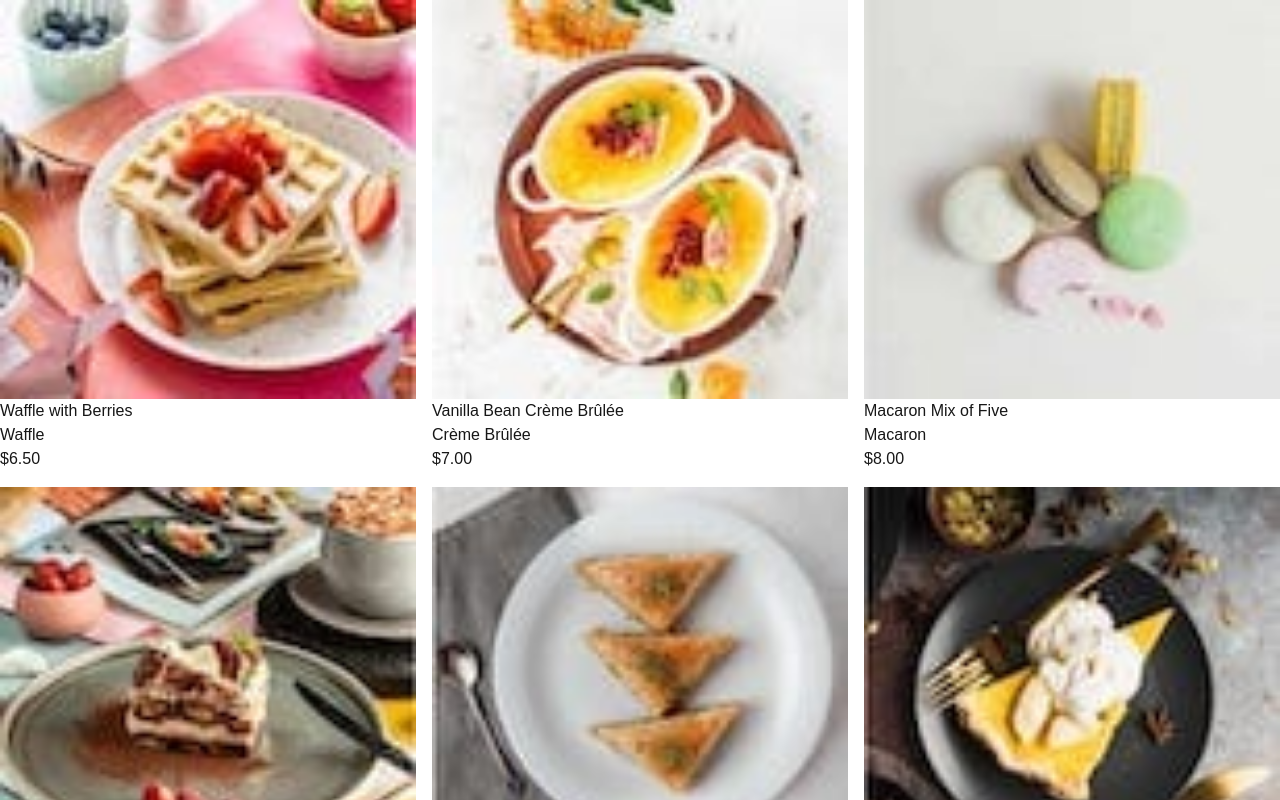
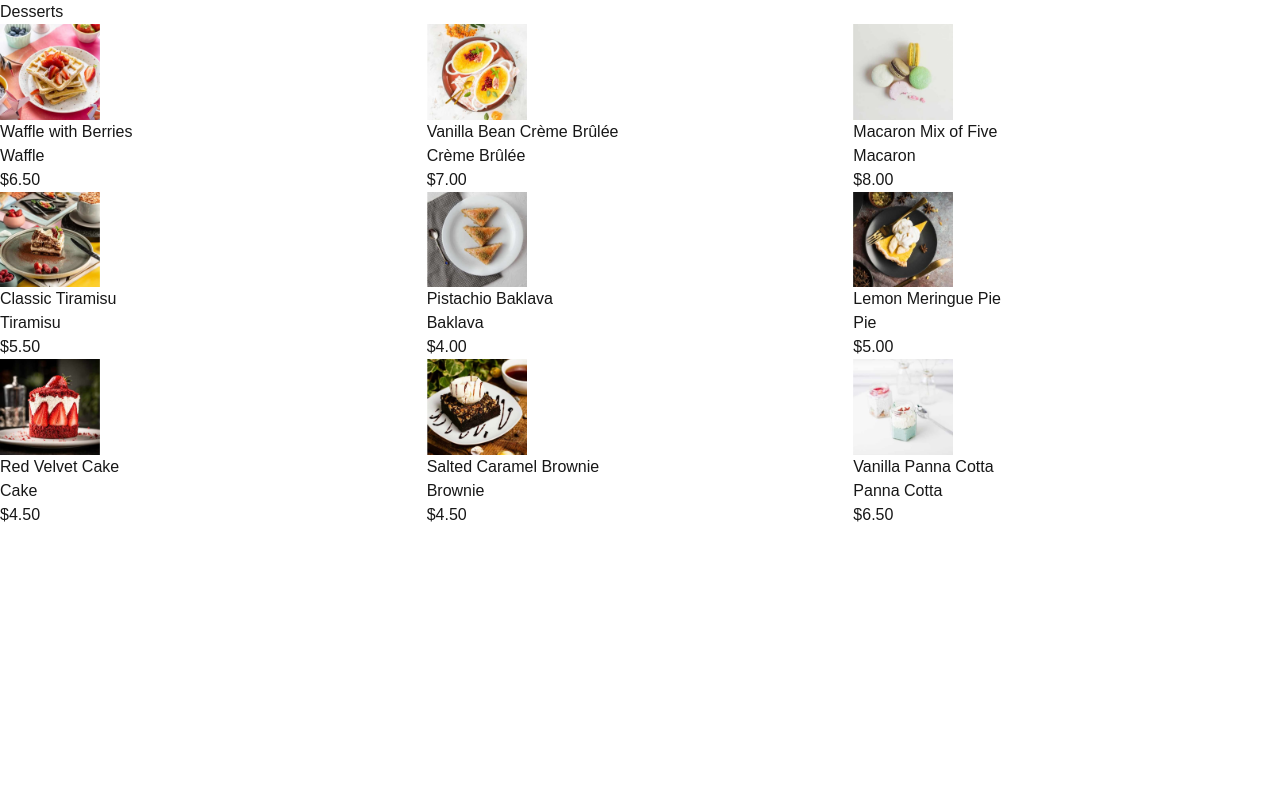
Before and after one commit to Maryiamreda/Product-list-with-cart, a Next.js app: page / in a window 1280 px wide. Shown: the top 800 px of the page. Built offline with nearby package versions, Linux system fonts and the light colour scheme.

Commit message:
grid view problem

```diff
--- a/src/app/products.tsx
+++ b/src/app/products.tsx
@@ -1,21 +1,28 @@
 import React from 'react';
 import { Products } from "@/data";
+import Image from "next/image";
 
 const ProductsList = () => {
   return (
-     <div className="grid grid-cols-2 md:grid-cols-3 gap-4">
-         {Products.map((product, index) => (
-           <div key={index} className="card">
-             <img
-               src={product.image.thumbnail}
+     <div className="">
+        <h1>  Desserts</h1>
+        <div className='grid grid-cols-1 md:grid-cols-2 lg:grid-cols-3 '>
+           {Products.map((product, index) => (
+           <div key={index} className="flex flex-col w-100">
+                  <Image
+               src={product.image.desktop}
                alt={product.name}
-               className="w-full"
-             />
+             width={100}
+             height={100}
+               className=""
+/>
              <h2>{product.name}</h2>
              <p>{product.category}</p>
              <p>${product.price.toFixed(2)}</p>
            </div>
          ))}
+        </div>
+
        </div>
   );
 }
--- a/src/data.tsx
+++ b/src/data.tsx
@@ -14,116 +14,113 @@ export type Product = {
   amount: number;
 };
 export type ProductType = Product[];
-
-export const Products=[
+export const Products = [
   {
-       "image": {
-            "thumbnail": "./assets/images/image-waffle-thumbnail.jpg",
-            "mobile": "./assets/images/image-waffle-mobile.jpg",
-            "tablet": "./assets/images/image-waffle-tablet.jpg",
-            "desktop": "./assets/images/image-waffle-desktop.jpg"
+    image: {
+      thumbnail: "/assets/images/image-waffle-thumbnail.jpg",
+      mobile: "/assets/images/image-waffle-mobile.jpg",
+      tablet: "/assets/images/image-waffle-tablet.jpg",
+      desktop: "/assets/images/image-waffle-desktop.jpg"
     },
-       "name": "Waffle with Berries",
-       "category": "Waffle",
-       "price": 6.50,
-       "amount": 0
-
+    name: "Waffle with Berries",
+    category: "Waffle",
+    price: 6.50,
+    amount: 0
   },
   {
-        "image": {
-            "thumbnail": "./assets/images/image-creme-brulee-thumbnail.jpg",
-            "mobile": "./assets/images/image-creme-brulee-mobile.jpg",
-            "tablet": "./assets/images/image-creme-brulee-tablet.jpg",
-            "desktop": "./assets/images/image-creme-brulee-desktop.jpg"
+    image: {
+      thumbnail: "/assets/images/image-creme-brulee-thumbnail.jpg",
+      mobile: "/assets/images/image-creme-brulee-mobile.jpg",
+      tablet: "/assets/images/image-creme-brulee-tablet.jpg",
+      desktop: "/assets/images/image-creme-brulee-desktop.jpg"
     },
-        "name": "Vanilla Bean Crème Brûlée",
-        "category": "Crème Brûlée",
-        "price": 7.00,
-               "amount": 0
-
+    name: "Vanilla Bean Crème Brûlée",
+    category: "Crème Brûlée",
+    price: 7.00,
+    amount: 0
   },
   {
-        "image": {
-            "thumbnail": "./assets/images/image-macaron-thumbnail.jpg",
-            "mobile": "./assets/images/image-macaron-mobile.jpg",
-            "tablet": "./assets/images/image-macaron-tablet.jpg",
-            "desktop": "./assets/images/image-macaron-desktop.jpg"
+    image: {
+      thumbnail: "/assets/images/image-macaron-thumbnail.jpg",
+      mobile: "/assets/images/image-macaron-mobile.jpg",
+      tablet: "/assets/images/image-macaron-tablet.jpg",
+      desktop: "/assets/images/image-macaron-desktop.jpg"
     },
-        "name": "Macaron Mix of Five",
-        "category": "Macaron",
-        "price": 8.00,
-               "amount": 0
+    name: "Macaron Mix of Five",
+    category: "Macaron",
+    price: 8.00,
+    amount: 0
   },
   {
-        "image": {
-            "thumbnail": "./assets/images/image-tiramisu-thumbnail.jpg",
-            "mobile": "./assets/images/image-tiramisu-mobile.jpg",
-            "tablet": "./assets/images/image-tiramisu-tablet.jpg",
-            "desktop": "./assets/images/image-tiramisu-desktop.jpg"
+    image: {
+      thumbnail: "/assets/images/image-tiramisu-thumbnail.jpg",
+      mobile: "/assets/images/image-tiramisu-mobile.jpg",
+      tablet: "/assets/images/image-tiramisu-tablet.jpg",
+      desktop: "/assets/images/image-tiramisu-desktop.jpg"
     },
-        "name": "Classic Tiramisu",
-        "category": "Tiramisu",
-        "price": 5.50,
-               "amount": 0
+    name: "Classic Tiramisu",
+    category: "Tiramisu",
+    price: 5.50,
+    amount: 0
   },
   {
-        "image": {
-            "thumbnail": "./assets/images/image-baklava-thumbnail.jpg",
-            "mobile": "./assets/images/image-baklava-mobile.jpg",
-            "tablet": "./assets/images/image-baklava-tablet.jpg",
-            "desktop": "./assets/images/image-baklava-desktop.jpg"
+    image: {
+      thumbnail: "/assets/images/image-baklava-thumbnail.jpg",
+      mobile: "/assets/images/image-baklava-mobile.jpg",
+      tablet: "/assets/images/image-baklava-tablet.jpg",
+      desktop: "/assets/images/image-baklava-desktop.jpg"
     },
-        "name": "Pistachio Baklava",
-        "category": "Baklava",
-        "price": 4.00,
-               "amount": 0
+    name: "Pistachio Baklava",
+    category: "Baklava",
+    price: 4.00,
+    amount: 0
   },
   {
-        "image": {
-            "thumbnail": "./assets/images/image-meringue-thumbnail.jpg",
-            "mobile": "./assets/images/image-meringue-mobile.jpg",
-            "tablet": "./assets/images/image-meringue-tablet.jpg",
-            "desktop": "./assets/images/image-meringue-desktop.jpg"
+    image: {
+      thumbnail: "/assets/images/image-meringue-thumbnail.jpg",
+      mobile: "/assets/images/image-meringue-mobile.jpg",
+      tablet: "/assets/images/image-meringue-tablet.jpg",
+      desktop: "/assets/images/image-meringue-desktop.jpg"
     },
-        "name": "Lemon Meringue Pie",
-        "category": "Pie",
-        "price": 5.00,
-               "amount": 0
+    name: "Lemon Meringue Pie",
+    category: "Pie",
+    price: 5.00,
+    amount: 0
   },
   {
-        "image": {
-            "thumbnail": "./assets/images/image-cake-thumbnail.jpg",
-            "mobile": "./assets/images/image-cake-mobile.jpg",
-            "tablet": "./assets/images/image-cake-tablet.jpg",
-            "desktop": "./assets/images/image-cake-desktop.jpg"
+    image: {
+      thumbnail: "/assets/images/image-cake-thumbnail.jpg",
+      mobile: "/assets/images/image-cake-mobile.jpg",
+      tablet: "/assets/images/image-cake-tablet.jpg",
+      desktop: "/assets/images/image-cake-desktop.jpg"
     },
-        "name": "Red Velvet Cake",
-        "category": "Cake",
-        "price": 4.50,
-               "amount": 0
+    name: "Red Velvet Cake",
+    category: "Cake",
+    price: 4.50,
+    amount: 0
   },
   {
-        "image": {
-            "thumbnail": "./assets/images/image-brownie-thumbnail.jpg",
-            "mobile": "./assets/images/image-brownie-mobile.jpg",
-            "tablet": "./assets/images/image-brownie-tablet.jpg",
-            "desktop": "./assets/images/image-brownie-desktop.jpg"
+    image: {
+      thumbnail: "/assets/images/image-brownie-thumbnail.jpg",
+      mobile: "/assets/images/image-brownie-mobile.jpg",
+      tablet: "/assets/images/image-brownie-tablet.jpg",
+      desktop: "/assets/images/image-brownie-desktop.jpg"
     },
-        "name": "Salted Caramel Brownie",
-        "category": "Brownie",
-        "price": 4.50,
-               "amount": 0
+    name: "Salted Caramel Brownie",
+    category: "Brownie",
+    price: 4.50,
+    amount: 0
   },
   {
-        "image": {
-            "thumbnail": "./assets/images/image-panna-cotta-thumbnail.jpg",
-            "mobile": "./assets/images/image-panna-cotta-mobile.jpg",
-            "tablet": "./assets/images/image-panna-cotta-tablet.jpg",
-            "desktop": "./assets/images/image-panna-cotta-desktop.jpg"
+    image: {
+      thumbnail: "/assets/images/image-panna-cotta-thumbnail.jpg",
+      mobile: "/assets/images/image-panna-cotta-mobile.jpg",
+      tablet: "/assets/images/image-panna-cotta-tablet.jpg",
+      desktop: "/assets/images/image-panna-cotta-desktop.jpg"
     },
-        "name": "Vanilla Panna Cotta",
-        "category": "Panna Cotta",
-        "price": 6.50,
-               "amount": 0
+    name: "Vanilla Panna Cotta",
+    category: "Panna Cotta",
+    price: 6.50,
+    amount: 0
   }
-]
+];
```
Lines whose indentation alone changed are shown as unchanged.
